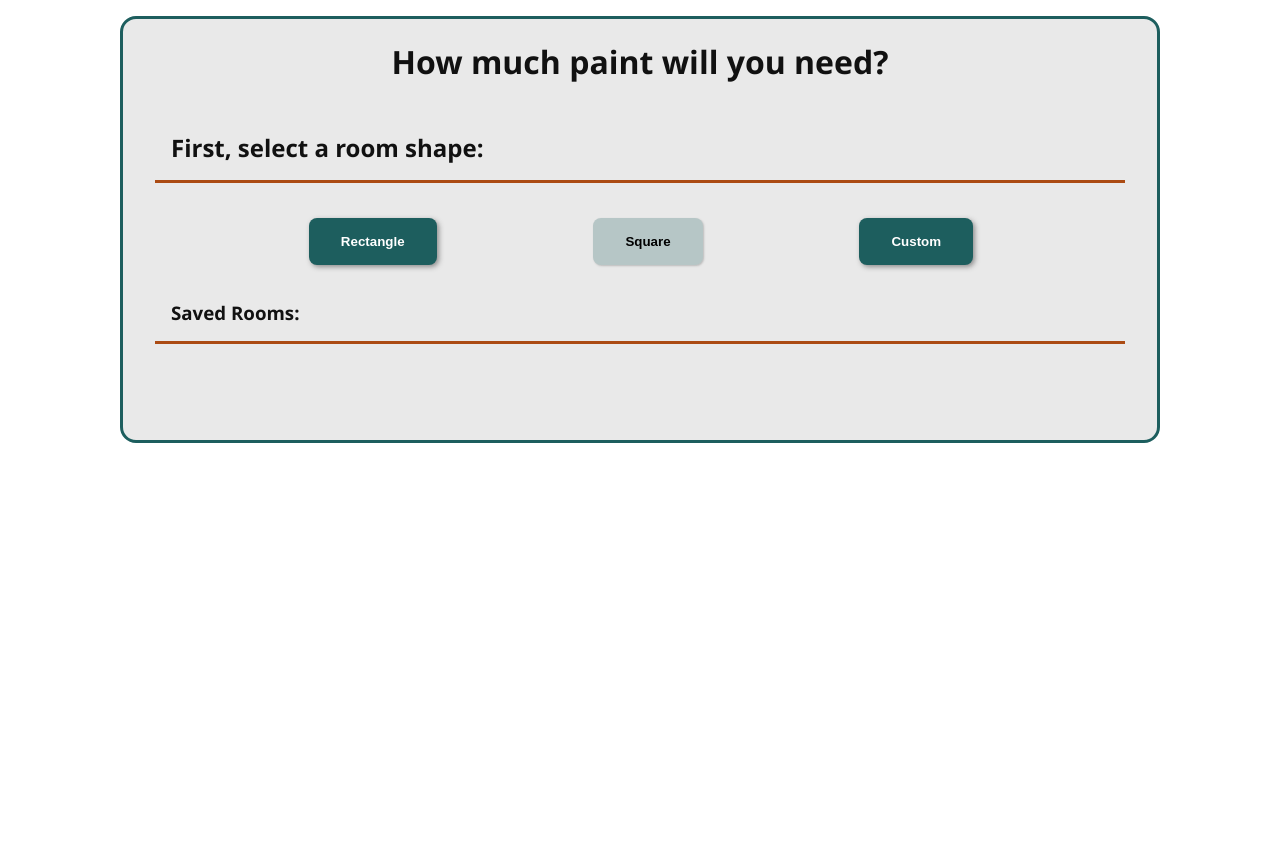
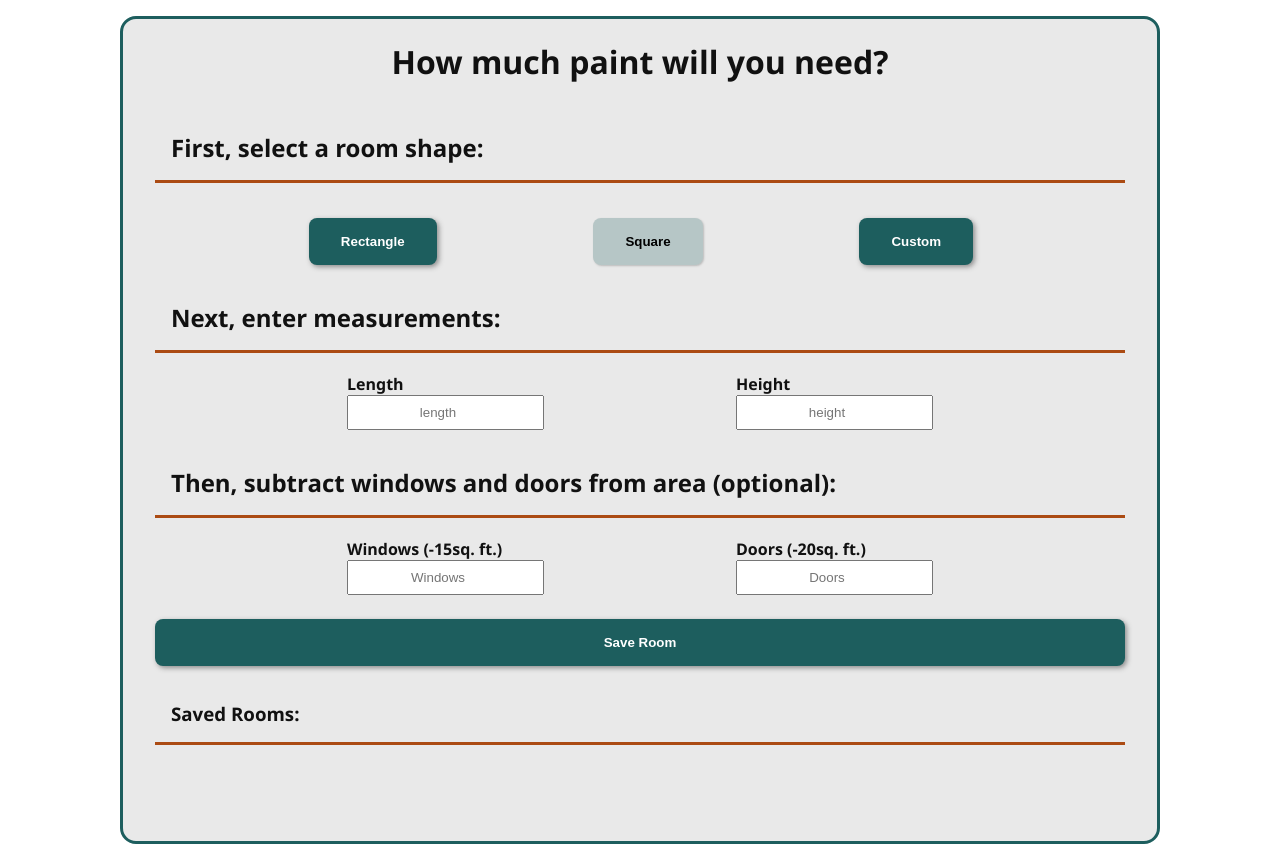
Before and after one commit to ShawnO86/paint-amount, a Vue app: page / in a window 1280 px wide. Both pictures are taken after a click on the radio button 648 px from the left and 241 px from the top of the page. Before the commit the page ends 800 px from the top, so only its background shows below. Built offline with nearby package versions, Linux system fonts and the light colour scheme.

Commit message:
Update squareForm.vue

```diff
--- a/src/components/squareForm.vue
+++ b/src/components/squareForm.vue
@@ -1,13 +1,122 @@
 <template>
-  <div></div>
+  <div>
+    <form @submit="submitRoom">
+      <h2>Next, enter measurements:</h2>
+      <div class="formHolder">
+        <div class="inputContainer">
+          <label for="squareLength">Length</label>
+          <input
+            type="number"
+            placeholder="length"
+            v-model="length"
+            id="squareLength"
+          />
+        </div>
+        <div class="inputContainer">
+          <label for="squareHeight">Height</label>
+          <input
+            type="number"
+            placeholder="height"
+            v-model="height"
+            id="squareHeight"
+          />
+        </div>
+      </div>
+      <h2>Then, subtract windows and doors from area (optional):</h2>
+      <div class="formHolder">
+        <div class="inputContainer">
+          <label for="windows">Windows (-15sq. ft.)</label>
+          <input
+            type="number"
+            placeholder="Windows"
+            id="windows"
+            v-model="windows"
+          />
+        </div>
+        <div class="inputContainer">
+          <label for="doors">Doors (-20sq. ft.)</label>
+          <input type="number" placeholder="Doors" id="doors" v-model="doors" />
+        </div>
+      </div>
+      <input type="submit" value="Save Room" class="submitBtn" />
+    </form>
+  </div>
 </template>
 
-<script>
+  <script>
 export default {
+  name: "rectangle-form",
+  props: {},
+  data() {
+    return {
+      length: "",
+      height: "",
+      windows: "",
+      doors: "",
+    };
+  },
+  computed: {
+    area() {
+      return (
+        (this.length * 4) * this.height -
+        (this.windowArea + this.doorArea)
+      );
+    },
+    oneCoat() {
+      return Math.round((this.area / 350) * 100) / 100;
+    },
+    twoCoats() {
+      return Math.round((this.area / 200) * 100) / 100;
+    },
+    ceilingArea() {
+      return this.length * 4;
+    },
+    oneCoatCeiling() {
+      return Math.round((this.ceilingArea / 350) * 100) / 100;
+    },
+    twoCoatCeiling() {
+      return Math.round((this.ceilingArea / 200) * 100) / 100;
+    },
+    windowArea() {
+      return this.windows * 15;
+    },
+    doorArea() {
+      return this.doors * 20;
+    },
+  },
+  methods: {
+    submitRoom(e) {
+      e.preventDefault();
 
-}
+      if (!this.length || !this.height) {
+        alert("Input measurements first.");
+      } else {
+        const newRoom = {
+          id: Math.floor(Math.random() * 10000),
+          area: this.area,
+          one_coat: this.oneCoat,
+          two_coats: this.twoCoats,
+          ceiling_area: this.ceilingArea,
+          one_ceiling: this.oneCoatCeiling,
+          two_ceiling: this.twoCoatCeiling,
+          windows: this.windows,
+          doors: this.doors,
+          shape: "Square",
+        };
+        this.$emit("addRoom", newRoom);
+
+        this.length = "";
+        this.height = "";
+        this.windows = "";
+        this.doors = "";
+      }
+    },
+  },
+};
 </script>
 
-<style>
-
+  <style scoped>
+form {
+  width: 100%;
+}
 </style>
```
